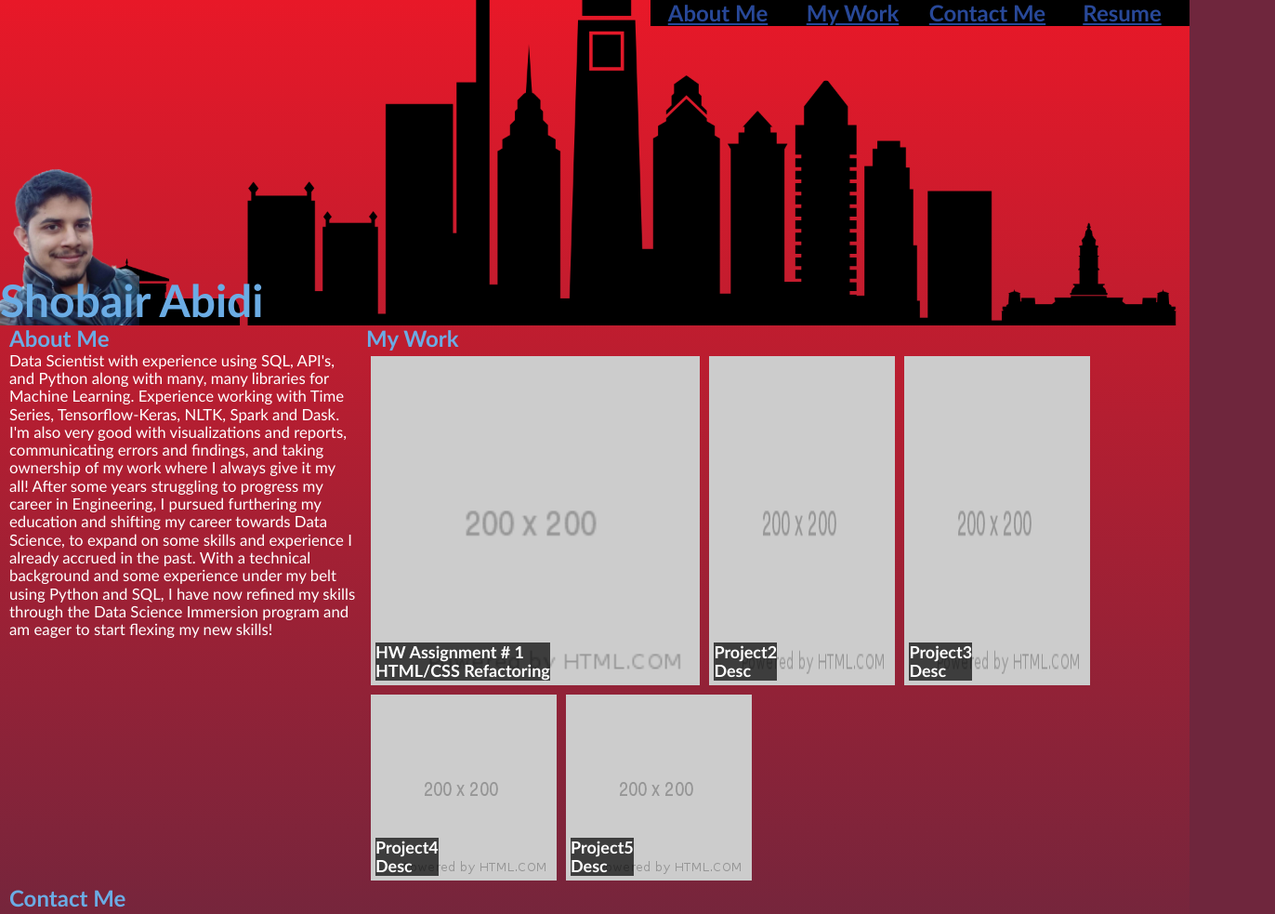
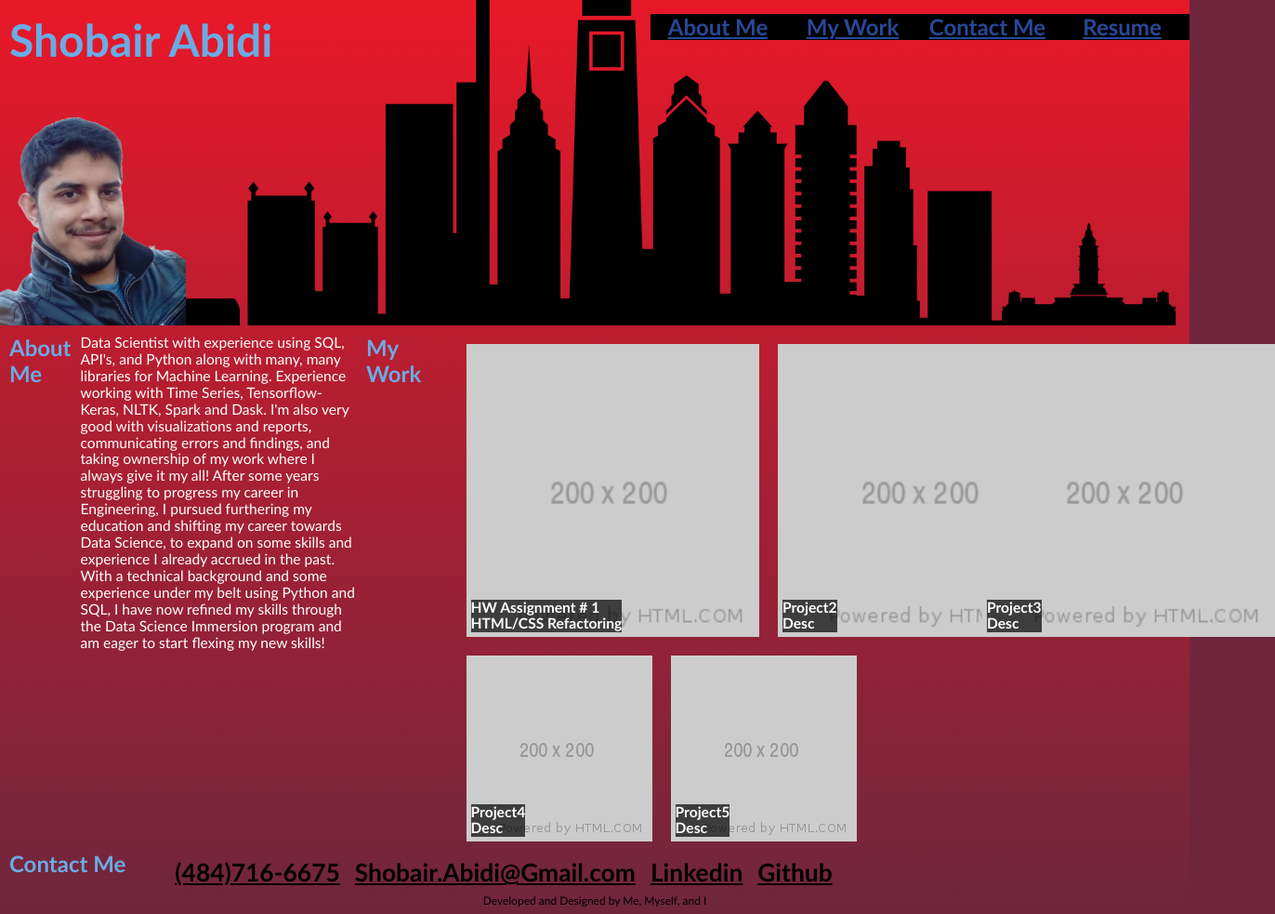
Before and after one commit to shobes572/shobes572.github.io, a plain HTML site: page HW02/index.html in a window 1280 px wide. Shown: the top 983 px of the page at 93% size, 1372 px wide, since content can reach past the window. Drawn offline with Linux system fonts and the light colour scheme.

Commit message:
updated portfolio w/ css consolidation and more QOL changes

```diff
--- a/HW02/Assets/css/style.css
+++ b/HW02/Assets/css/style.css
@@ -5,23 +5,45 @@
     --color-4: #002D72;
     --color-5: #284898;
     --color-6: #6f263d;
-    --color-7: #6BACE4;
+    --color-7: #6babe4;
     --bgcolor: var(--color-6);
     --hdcolor: var(--color-7);
     --nvcolor: var(--color-5);
+    --panelshade: #0000007f;
     --header-indent: 10px;
+    --smallfontsize: 65%;
+    --footerfontsize: calc(var(--smallfontsize) - 15%);
+    --profileimgsize: 200px;
 }
 * {
     font-size: 24px;
     font-family: 'Gill Sans', 'Gill Sans MT', Calibri, 'Trebuchet MS', sans-serif;
     box-sizing: border-box;
     margin: 0;
-
 }
 html {
     background-color: var(--bgcolor);
 }
-
+body {
+    background-image: linear-gradient(var(--color-3), var(--bgcolor));
+}
+main {
+    display: flex;
+    flex-wrap: wrap;
+    width: 100%;
+}
+main section {
+    display: flex;
+    width: 100%;
+}
+main > section:hover {
+    background-color: var(--panelshade);
+}
+main section h2 {
+    display: flex;
+    justify-content: left;
+    margin-left: var(--header-indent);
+}
 h1, h2 {
     color: var(--hdcolor);
 }
@@ -29,46 +51,51 @@ a {
     text-decoration: none;
     color: var(--color-2);
 }
-body {
-    background-image: linear-gradient(var(--color-3), var(--bgcolor));
-}
-body > * {
-    width: 100%;
-}
-main {
-    display: flex;
-    flex-wrap: wrap;
-}
-main > * {
-    width: 100%;
-}
 /* ############################################# */
 /* Styling the Header Section */
 header {
     display: flex;
+    flex-direction: column;
+    position: relative;
+    width: 100%;
+    min-height: 350px;
+    margin-bottom: var(--header-indent);
     background-image: url('../img/skyline.png');
     background-position: center;
     background-repeat: no-repeat;
     background-size: cover;
-    min-height: 350px;
 }
 header h1 {
-    justify-content: flex-start;
-    align-content: flex-end;
-    flex-grow: 1;
-    flex-shrink: 1;
-    margin: 0;
-    padding-top: 100;
-    background-image: url('../img/headshot.png');
-    background-position: left bottom;
-    background-repeat: no-repeat;
-    background-size:150px;
+    display: block;
+    position: absolute;
+    left: 0px;
+    top: 5px;
+    height: fit-content;
+    margin-left: var(--header-indent);
+    margin-top: var(--header-indent);
+    max-width: 40%;
+}
+header img {
+    width: var(--profileimgsize);
+    display: block;
+    position: absolute;
+    bottom: 0px;
+    left: 0px;
 }
 header nav {
+    display: block;
+    position: absolute;
+    top: 5px;
+    right: 0px;
+    margin-top: var(--header-indent);
+    max-width: 60%;
+}
+header nav ul {
+    list-style-type: none;
     display: flex;
+    flex-wrap: wrap;
     justify-content: flex-end;
-    flex-wrap: wrap;
-    flex-shrink: 1;
+    align-content:flex-start;
 }
 header nav a {
     display: inline-block;
@@ -80,6 +107,7 @@ header nav a {
     font-weight: 900;
     height: fit-content;
     width: 145px;
+    margin-bottom: 25%;
     padding: 3;
 }
 header nav a:hover {
@@ -89,46 +117,27 @@ header nav a:hover {
 }
 /* ############################################# */
 /* Styling the About Me Section */
-#AboutMe {
-    display: block;
-    width: 100%;
-}
-#AboutMe:hover {
-    background-color: rgba(0,0,0,0.5);
-}
-#AboutMe > * {
+#AboutMe p {
+    color: var(--color-1);
+    font-size: var(--smallfontsize);
     display: flex;
     justify-content: left;
     margin-left: var(--header-indent);
 }
-#AboutMe p {
-    color: var(--color-1);
-    font-size: 70%;
-}
 /* ############################################# */
 /* Styling the My Work Section */
-#MyWork {
-    display: block;
-    width: 100%;
-}
-#MyWork:hover {
-    background-color: rgba(0,0,0,0.5);
-}
-#MyWork > * {
-    display: flex;
-    justify-content: left;
-    margin-left: var(--header-indent);
-}
 .cards {
     display: flex;
     flex-wrap: wrap;
+    margin-left: var(--header-indent);
 }
 .card {
     display: flex;
     position: relative;
+    justify-content: left;
+    margin: var(--header-indent);
     flex-grow: 1;
     flex-shrink: 1;
-    margin: 5px;
     min-width: 200px;
     min-height: 200px;
 
@@ -136,7 +145,7 @@ header nav a:hover {
 .card img {
     flex-grow: 1;
     flex-shrink: 1;
-    width: 100%;
+    width: fit-content;
 
 }
 .card > h3 {
@@ -149,32 +158,18 @@ header nav a:hover {
     max-width: fit-content;
     background-color: rgba(0,0,0,0.7);
     color: var(--color-1);
-    font-size: 75%;
-
+    font-size: var(--smallfontsize);
 }
 .card:first-of-type {
     width: 100%;
 }
 /* ############################################# */
 /* Styling the Contact Me Section */
-#ContactMe {
-    display: block;
-    width: 100%;
-}
-#ContactMe:hover {
-    background-color: rgba(0,0,0,0.5);
-}
-#ContactMe > * {
+#ContactMe ul {
     display: flex;
-    margin-left: var(--header-indent);
-    flex-wrap: wrap;
-}
-#ContactMe h2 {
-    justify-content: left;
-}
-#ContactMe ul {
     justify-content: left;
     flex-wrap: wrap;
+    margin-left: calc(var(--header-indent) - 5px);
 }
 #ContactMe ul li {
     list-style-type: none;
@@ -183,39 +178,37 @@ header nav a:hover {
     text-decoration: underline;
     font-size: 70%;
 }
-#ContactMe ul li a {
-    font-size: inherit;
-}
 #ContactMe ul li:hover {
+    background-color: var(--color-2);
     color: var(--color-1);
     text-decoration: overline;
     opacity: 85%;
-    background-color: var(--color-2);
 }
-#ContactMe ul li:active {
-    user-select: all;
+#ContactMe ul li a {
+    font-size: inherit;
 }
 #ContactMe ul li a:hover {
     color: inherit;
     text-decoration: inherit;
 }
+#ContactMe ul li:active {
+    user-select: all;
+}
 /* ############################################# */
 /* Styling the Footer */
 footer {
-    font-size: small;
+    font-size: var(--footerfontsize);
     text-align: center;
+    width: 100%;
 }
 /* ############################################# */
 /* Media Queries for responsive design */
 @media screen and (min-width: 768px) {
     #AboutMe {
-        max-width: 30%;
+        width: 30%;
     }
     #MyWork {
-        max-width: 70%;
-    }
-    #ContactMe ul {
-        justify-content: left;
+        width: 70%;
     }
     #ContactMe ul li {
         font-weight: 900;
@@ -234,6 +227,6 @@ footer {
         width: 100%;
     }
     .card > h3 {
-        font-size: 65%;
+        font-size: var(--smallfontsize);
     }
 }
--- a/HW02/index.html
+++ b/HW02/index.html
@@ -11,11 +11,14 @@
 <body>
     <header>
         <h1>Shobair Abidi</h1>
+        <img src="Assets/img/headshot.png" alt="Profile Picture of Shobair Abidi" />
         <nav>
-            <a href="#AboutMe">About Me</a>
-            <a href="#MyWork">My Work</a>
-            <a href="#ContactMe">Contact Me</a>
-            <a href="./Assets/docs/resume.pdf">Resume</a>
+            <ul>
+                <li><a href="#AboutMe">About Me</a></li>
+                <li><a href="#MyWork">My Work</a></li>
+                <li><a href="#ContactMe">Contact Me</a></li>
+                <li><a href="./Assets/docs/resume.pdf">Resume</a></li>
+            </ul>
         </nav>
     </header>
     <main>
```
